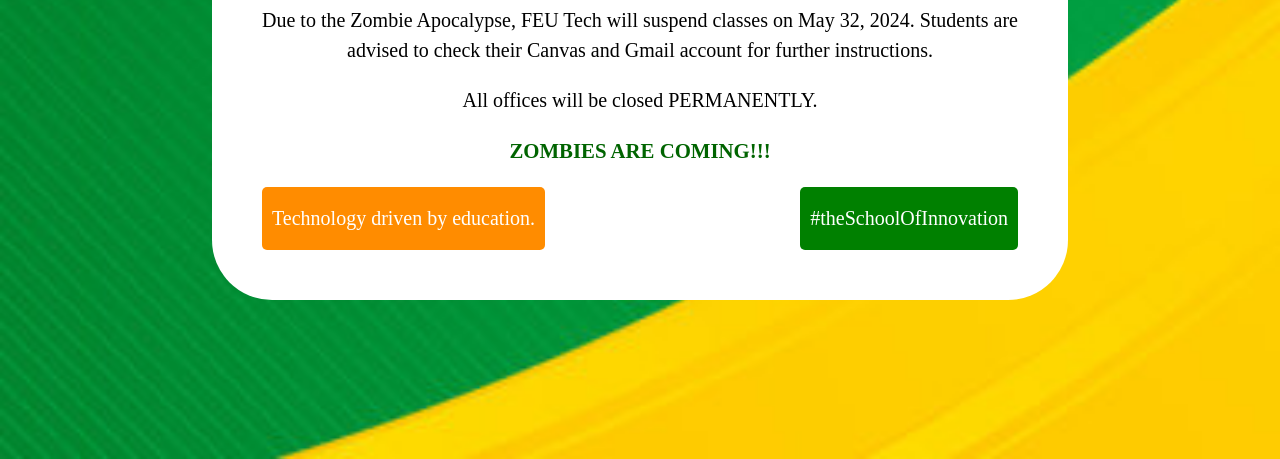
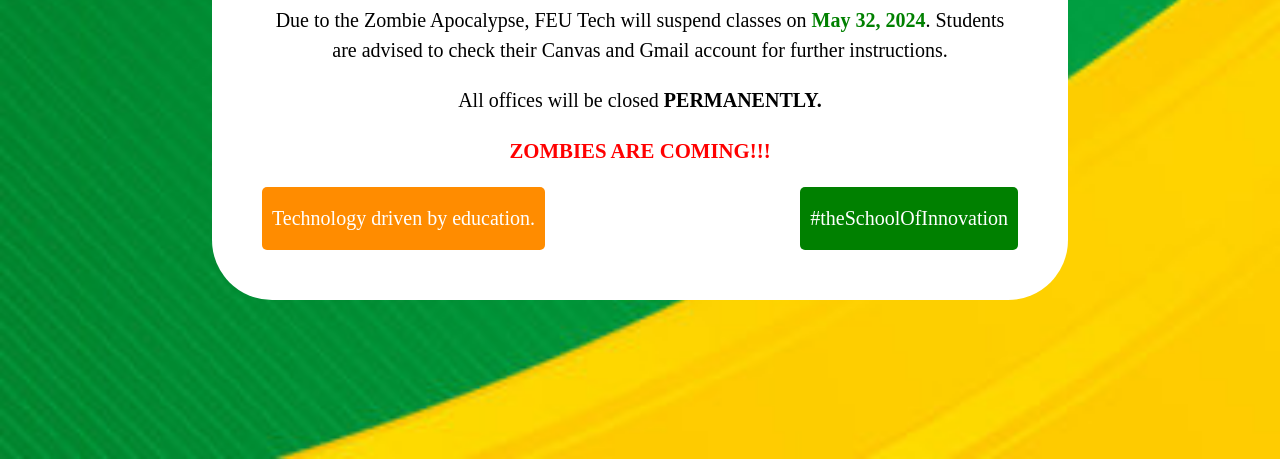
Before and after one commit to Z4pdul/it0043TC01, a plain HTML site: page it0043L/Admain_tsa3.html in a window 1280 px wide. Shown: the part 741-1200 px from the top of the page. Drawn offline with Linux system fonts and the light colour scheme; a web font is replaced by a local one.

Commit message:
Update styles.css

```diff
--- a/it0043L/styles.css
+++ b/it0043L/styles.css
@@ -49,15 +49,20 @@
   line-height: 1.5;
 }
 
-.highlight {
+.highlight1 {
   color: #008000;
+  font-weight: bold;
+}
+
+.highlight2 {
+  color: black;
   font-weight: bold;
 }
 
 .conclusion {
   font-size: 1.3em;
   font-weight: bold;
-  color: #006400;
+  color: red;
   margin-top: 20px;
 }
 
```
